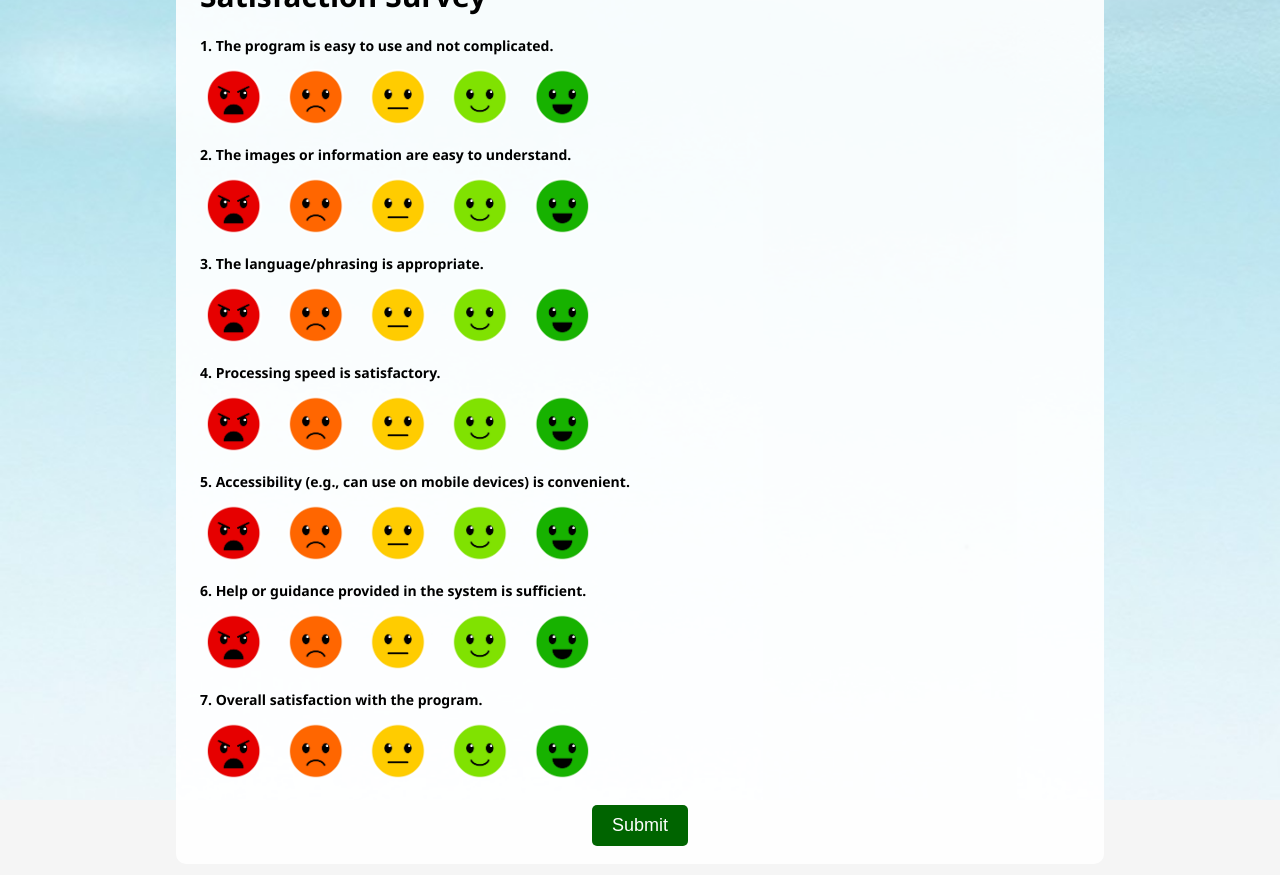
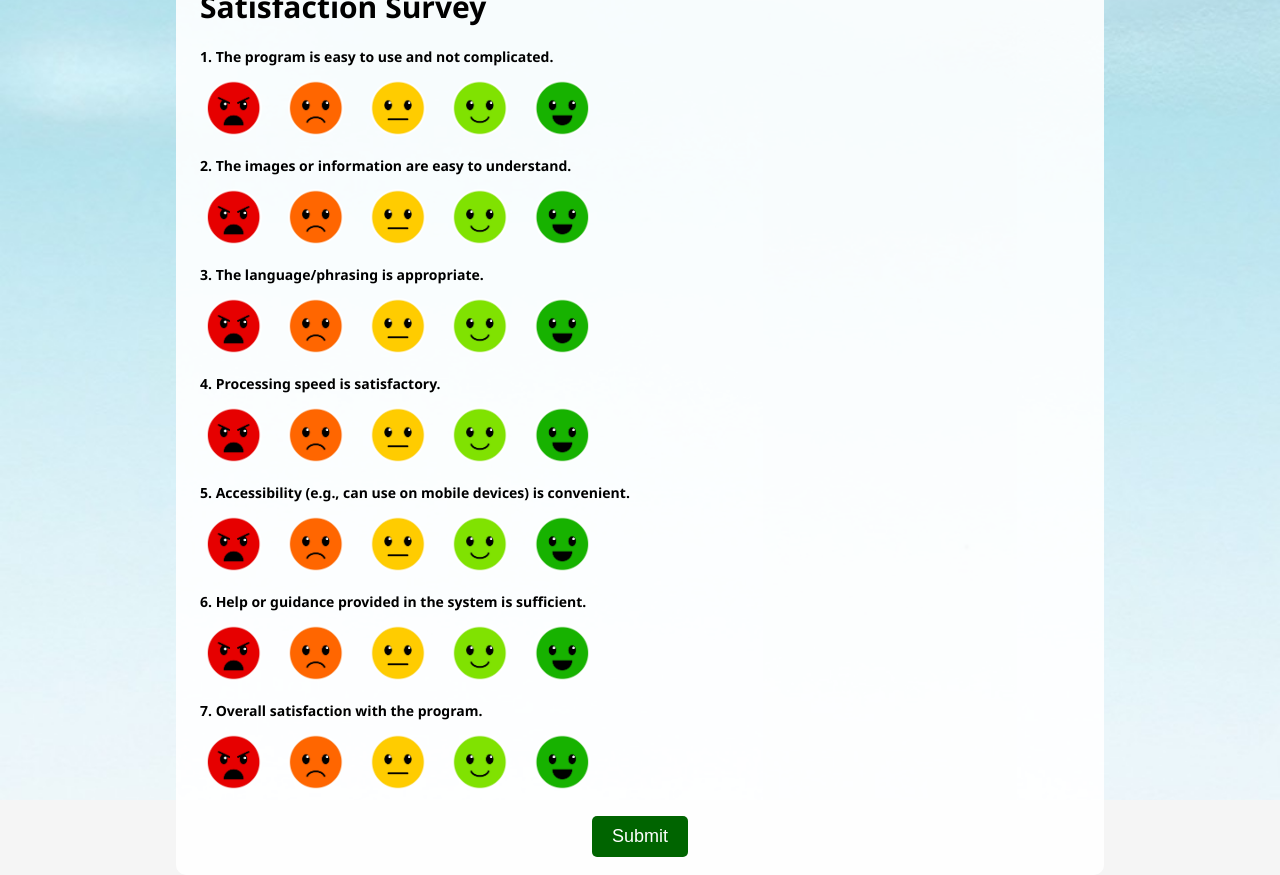
Before and after one commit to aomporn1123hot-ux/Satisfaction-Level, a plain HTML site: page index.html in a window 1280 px wide. Both pictures are taken after a click on the button "Start". Drawn offline with Linux system fonts and the light colour scheme; no server answers.

Commit message:
Update style.css

```diff
--- a/style.css
+++ b/style.css
@@ -39,7 +39,7 @@ body, html {
 /* ---------------------- Survey Box ---------------------- */
 .survey-box {
   background: rgba(255,255,255,0.9);
-  padding: 18px 24px;
+  padding: 40px 24px 18px 24px;
   border-radius: 10px;
   max-width: 880px;
   width: 96%;
```
